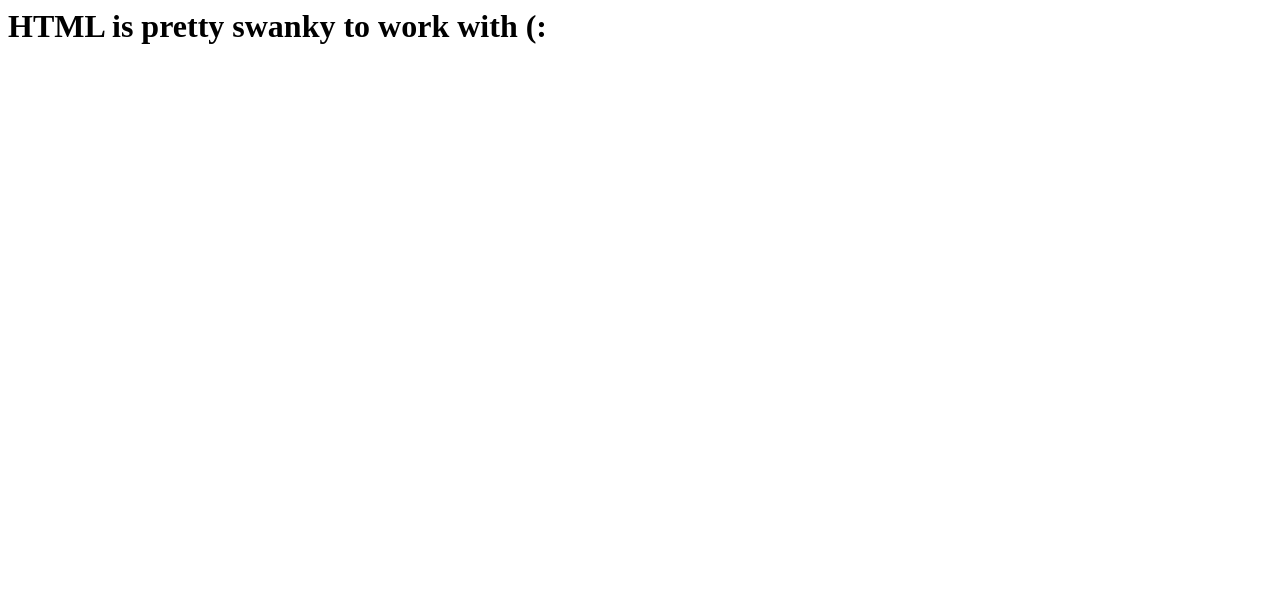
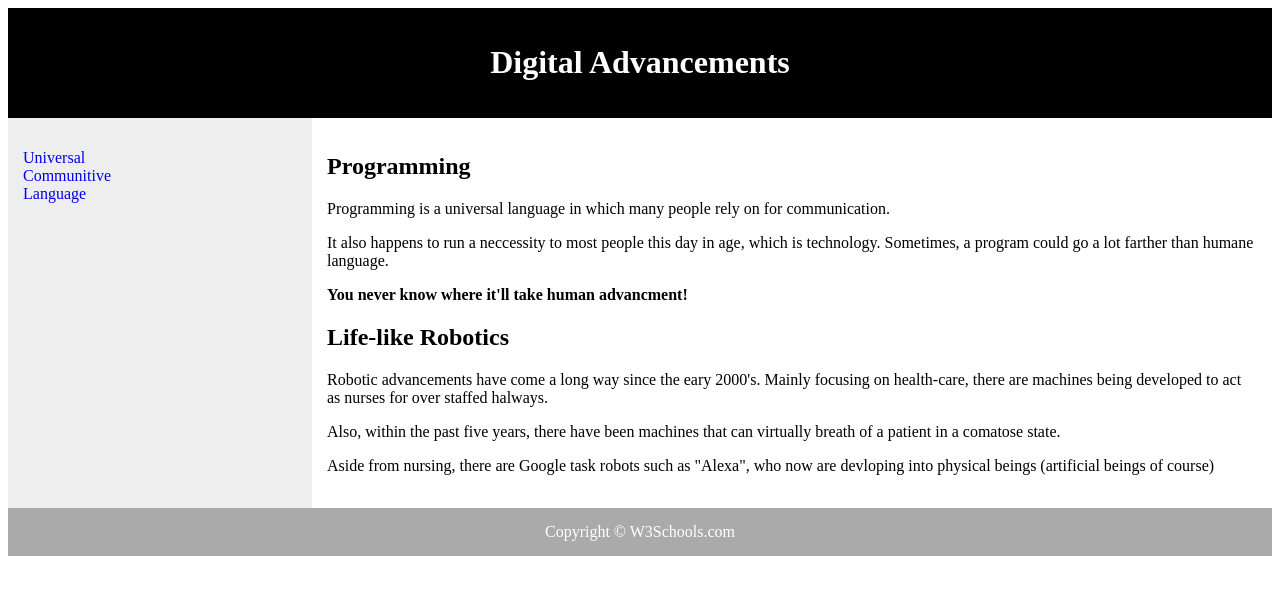
Before and after one commit to Ali3liz/Ali3liz.github.io, a plain HTML site: page index.html in a window 1280 px wide. Drawn offline with Linux system fonts and the light colour scheme.

Commit message:
Update index.html

```diff
--- a/index.html
+++ b/index.html
@@ -1,10 +1,77 @@
 <html>
 <head>
-<title>Liz's HTML Project</title>
+<style>
+.flex-container {
+    display: -webkit-flex;
+    display: flex;
+    -webkit-flex-flow: row wrap;
+    flex-flow: row wrap;
+    text-align: center;
+}
+
+.flex-container > * {
+    padding: 15px;
+    -webkit-flex: 1 100%;
+    flex: 1 100%;
+}
+
+.article {
+    text-align: left;
+}
+
+header {background: black;color:white;}
+footer {background: #aaa;color:white;}
+.nav {background:#eee;}
+
+.nav ul {
+    list-style-type: none;
+    padding: 0;
+}
+.nav ul a {
+    text-decoration: none;
+}
+
+@media all and (min-width: 768px) {
+    .nav {text-align:left;-webkit-flex: 1 auto;flex:1 auto;-webkit-order:1;order:1;}
+    .article {-webkit-flex:5 0px;flex:5 0px;-webkit-order:2;order:2;}
+    footer {-webkit-order:3;order:3;}
+}
+</style>
 </head>
+<body>
 
-<body>
-<h1>HTML is pretty swanky to work with (:</h1>
+<div class="flex-container">
+<header>
+  <h1>Digital Advancements</h1>
+</header>
+
+<nav class="nav">
+<ul>
+  <li><a href="#">Universal</a></li>
+  <li><a href="#">Communitive</a></li>
+  <li><a href="#">Language</a></li>
+</ul>
+</nav>
+
+<article class="article">
+  <h1>Programming</h1>
+  <p>Programming is a universal language in which many people rely on for communication.</p>
+  <p>It also happens to run a neccessity to most people this day in age, which is technology. Sometimes, a program could go a lot farther than humane language.</p>
+  <p><strong>You never know where it'll take human advancment!</strong></p>
+
+  <h2>Life-like Robotics</h2>
+  <p> Robotic advancements have come a long way since the eary 2000's. Mainly focusing on health-care, there are machines being developed to act as nurses for over staffed halways.<p>
+  <p> Also, within the past five years, there have been machines that can virtually breath of a patient in a comatose state.</p>
+  <p> Aside from nursing, there are Google task robots such as "Alexa", who now are devloping into physical beings (artificial beings of course)</p>
+
+  <h3>
+  <p>
+  <p>
+  <p>
+  </article>
+
+<footer>Copyright &copy; W3Schools.com</footer>
+</div>
 
 </body>
 </html>
```
